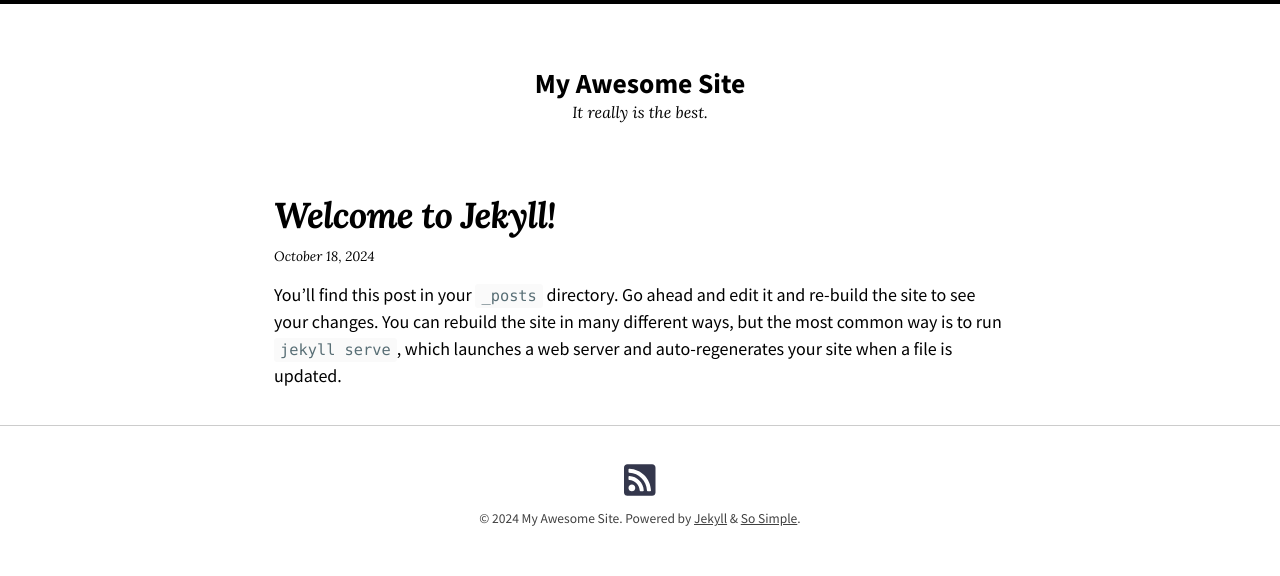
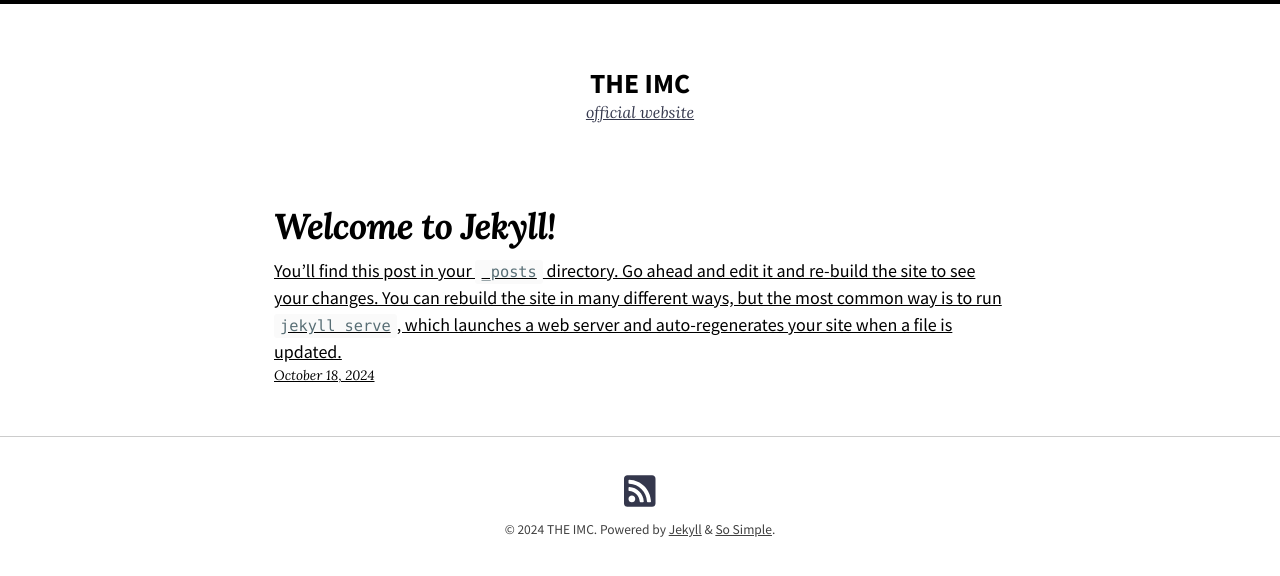
Before and after one commit to hjjson/hjjson.github.io, a Jekyll site: the page built from index.md, in a window 1280 px wide. Shown: the top 576 px of the page. Built offline with Jekyll 4.4.1, drawn with Linux system fonts in a browser that asks for light colours; nearby versions of some CDN libraries.

Commit message:
info change commit
title, description, locale for config
external url for navigation

```diff
--- a/_config.yml
+++ b/_config.yml
@@ -16,9 +16,9 @@
 #theme: jekyll-theme-so-simple
 remote_theme: mmistakes/so-simple-theme
 skin: "/assets/css/skins/default.css"
-locale: en-US
-title: "My Awesome Site"
-description: "It really is the best."
+locale: ko-KR
+title: "THE IMC"
+description: "<a href='https://theimc.co.kr/web/php/main/main.php'>official website</p>"
 baseurl: # the subpath of your site, e.g. "/blog"
 url: "https://hjjson.github.io/" # the base hostname & protocol for your site e.g. "https://mmistakes.github.io"
 logo: # path of site logo, e.g. "/images/logo.png"
--- a/_data/navigation.yml
+++ b/_data/navigation.yml
@@ -12,5 +12,5 @@
 #   url: /recipes/
 - title: Search
   url: /search/
-# - title: External Page
-#   url: https://the-page.com/you-want-to-link-to.html
+- title: Join our team
+  url: https://theimc.co.kr/web/php/sub/career.php
```
